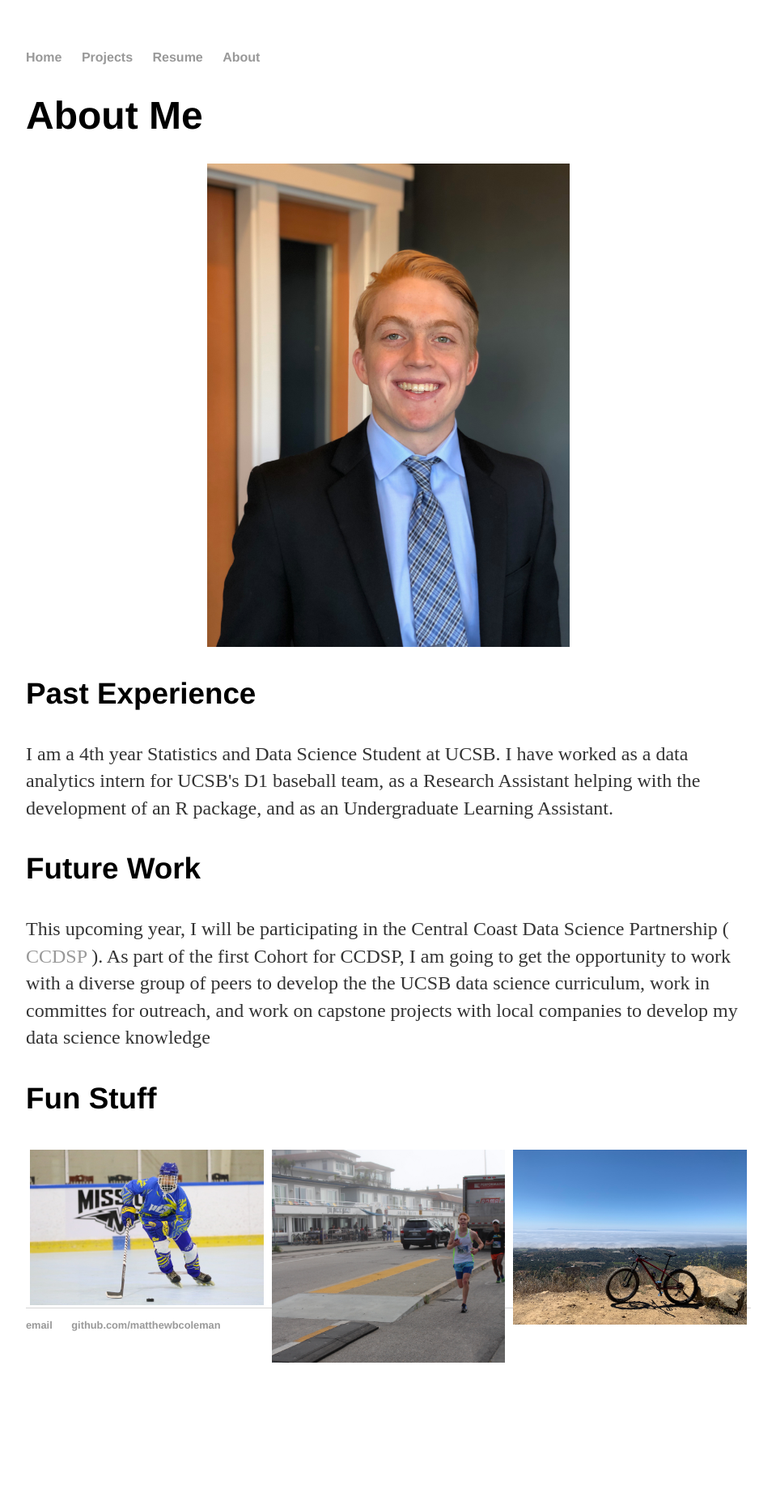
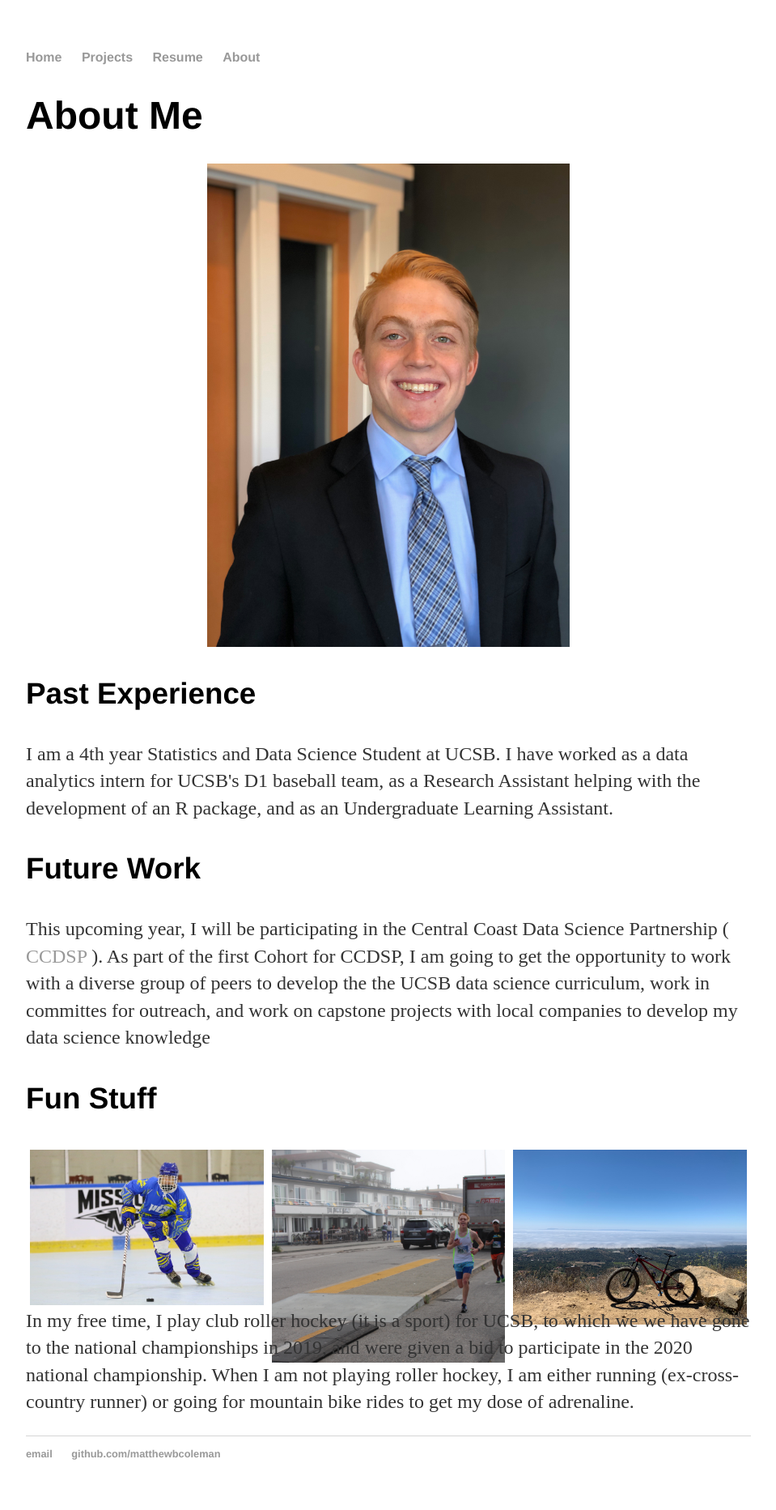
Before and after one commit to matthewbcoleman/matthewbcoleman.github.io, a Jekyll site: the page built from about/index.html, in a window 1280 px wide. Shown: the whole page at 81% size, without its empty margins (160-1119 px from the left). Built offline with Jekyll 4.4.1, drawn with Linux system fonts in a browser that asks for light colours; before the commit the page ends 1706 px from its top, so only the background shows below that.

Commit message:
Update index.html

```diff
--- a/about/index.html
+++ b/about/index.html
@@ -44,6 +44,8 @@ title: About Me
 							style="width:100%">
 					</div>
 
+				<p>In my free time, I play club roller hockey (it is a sport) for UCSB, to which we we have gone to the national championships in 2019, and were given a bid to participate in the 2020 national championship. When I am not playing roller hockey, I am either running (ex-cross-country runner) or going for mountain bike rides to get my dose of adrenaline.</p>
+
 
 
 
```
